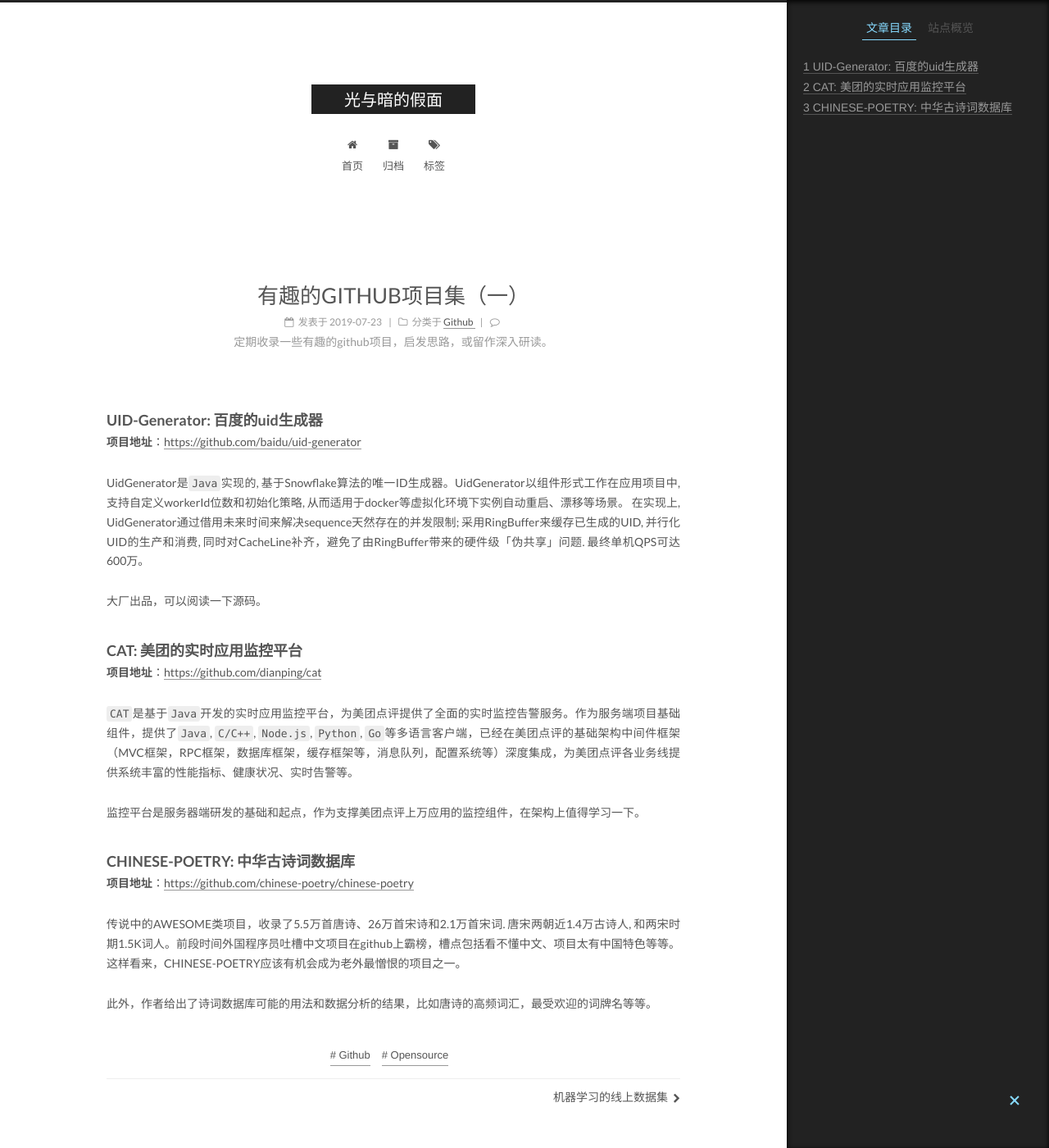
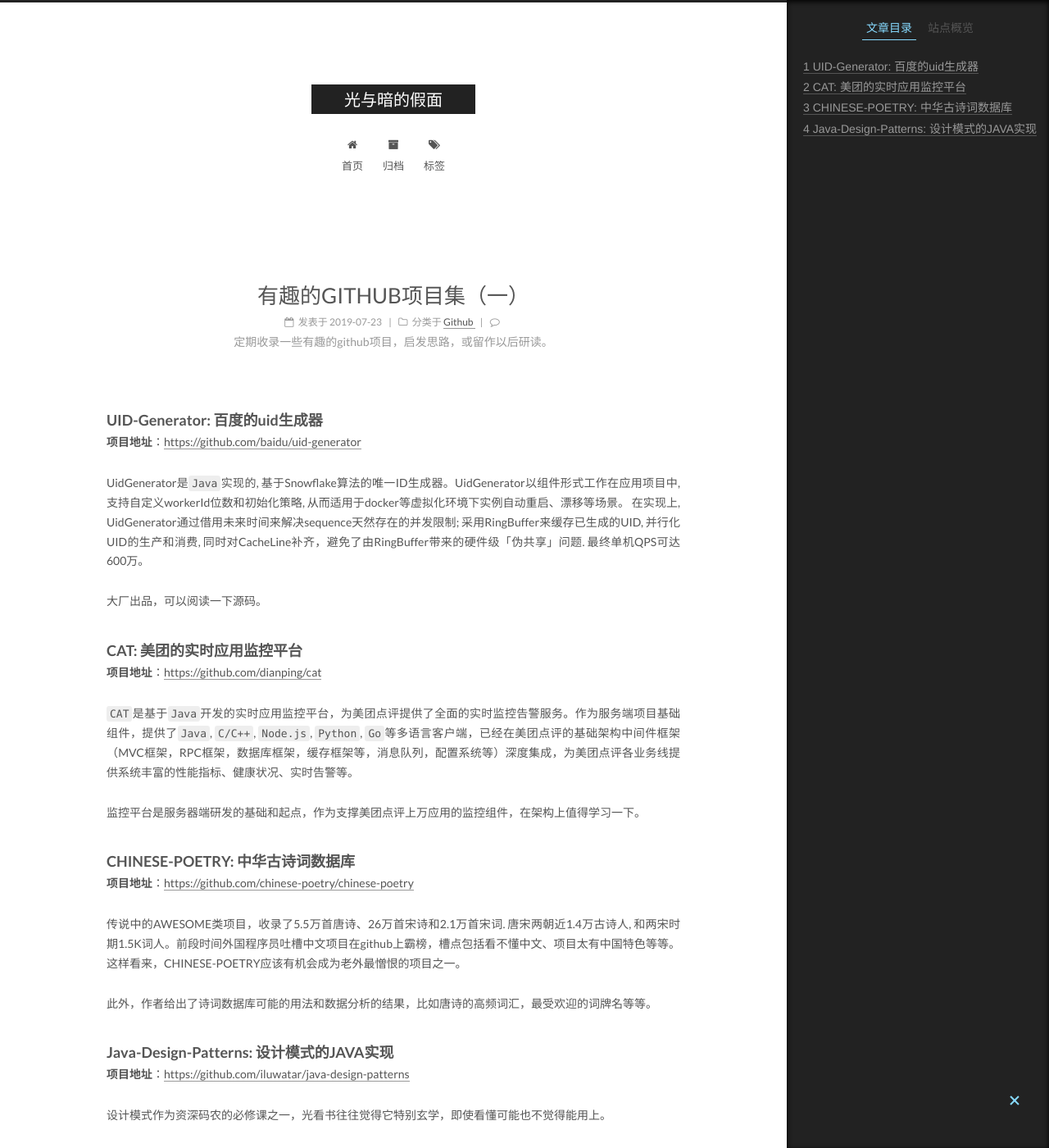
Before and after one commit to phaedo/blog, a Jekyll site: the page built from _posts/2019-07-23-有趣的GITHUB项目集（一）.md, in a window 1280 px wide and 1400 px high. Shown: the whole window at 82% size. Built offline with Jekyll 4.4.1, drawn with Linux system fonts in a browser that asks for light colours; comment, search, counter and statistics services are not loaded; some of the changed text lies outside the part shown.

Commit message:
有趣的GITHUB项目集

```diff
--- a/_posts/2019-07-23-有趣的GITHUB项目集（一）.md
+++ b/_posts/2019-07-23-有趣的GITHUB项目集（一）.md
@@ -4,7 +4,7 @@ title:  "有趣的GITHUB项目集（一）"
 date:   2019-07-23 21:03:36 +0530
 categories: Github
 tags: [Github, Opensource]
-description: 定期收录一些有趣的github项目，启发思路，或留作深入研读。
+description: 定期收录一些有趣的github项目，启发思路，或留作以后研读。
 ---
 
 ### UID-Generator: 百度的uid生成器
@@ -27,3 +27,10 @@ UidGenerator是`Java`实现的, 基于Snowflake算法的唯一ID生成器。UidG
 传说中的AWESOME类项目，收录了5.5万首唐诗、26万首宋诗和2.1万首宋词. 唐宋两朝近1.4万古诗人, 和两宋时期1.5K词人。前段时间外国程序员吐槽中文项目在github上霸榜，槽点包括看不懂中文、项目太有中国特色等等。这样看来，CHINESE-POETRY应该有机会成为老外最憎恨的项目之一。
 
 此外，作者给出了诗词数据库可能的用法和数据分析的结果，比如唐诗的高频词汇，最受欢迎的词牌名等等。
+
+### Java-Design-Patterns: 设计模式的JAVA实现
+**项目地址**：[https://github.com/iluwatar/java-design-patterns](https://github.com/iluwatar/java-design-patterns)
+
+设计模式作为资深码农的必修课之一，光看书往往觉得它特别玄学，即使看懂可能也不觉得能用上。
+
+这个项目亲自实现了几十种设计模式的Java版本，在github上遂获得了5万颗star。如果你写累了curd和if-else的话，不妨学习一下。
```
